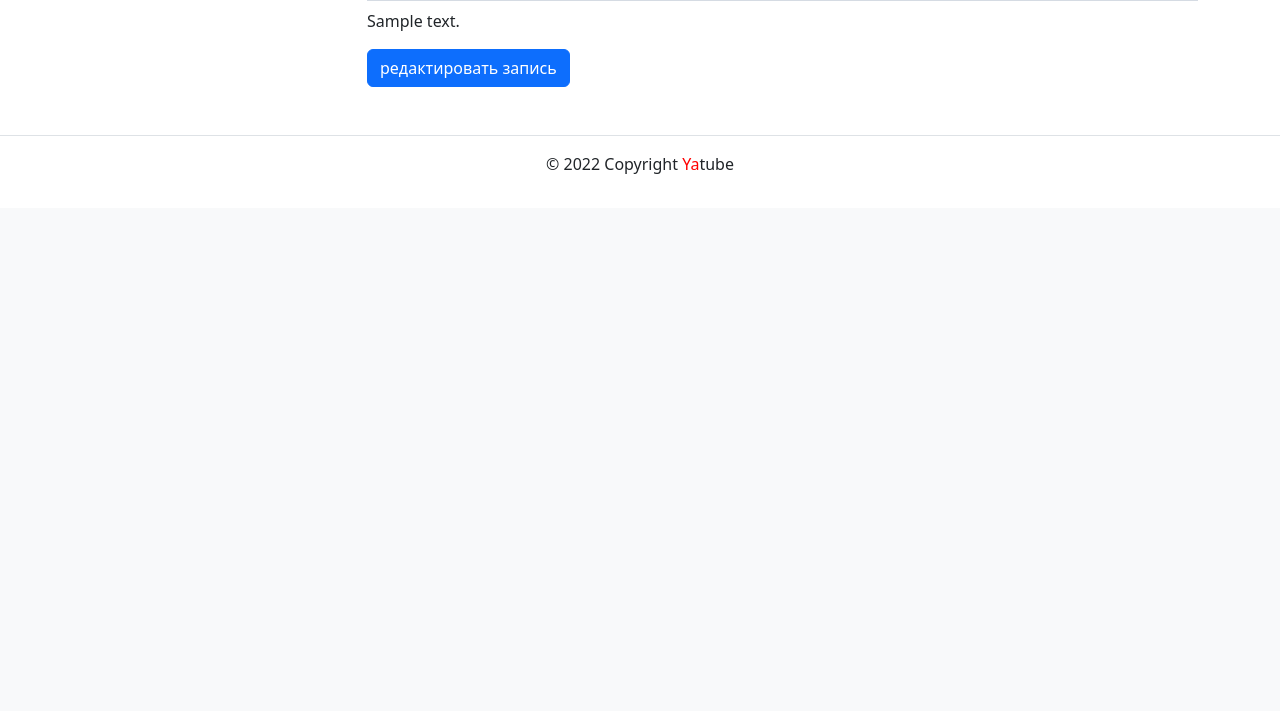
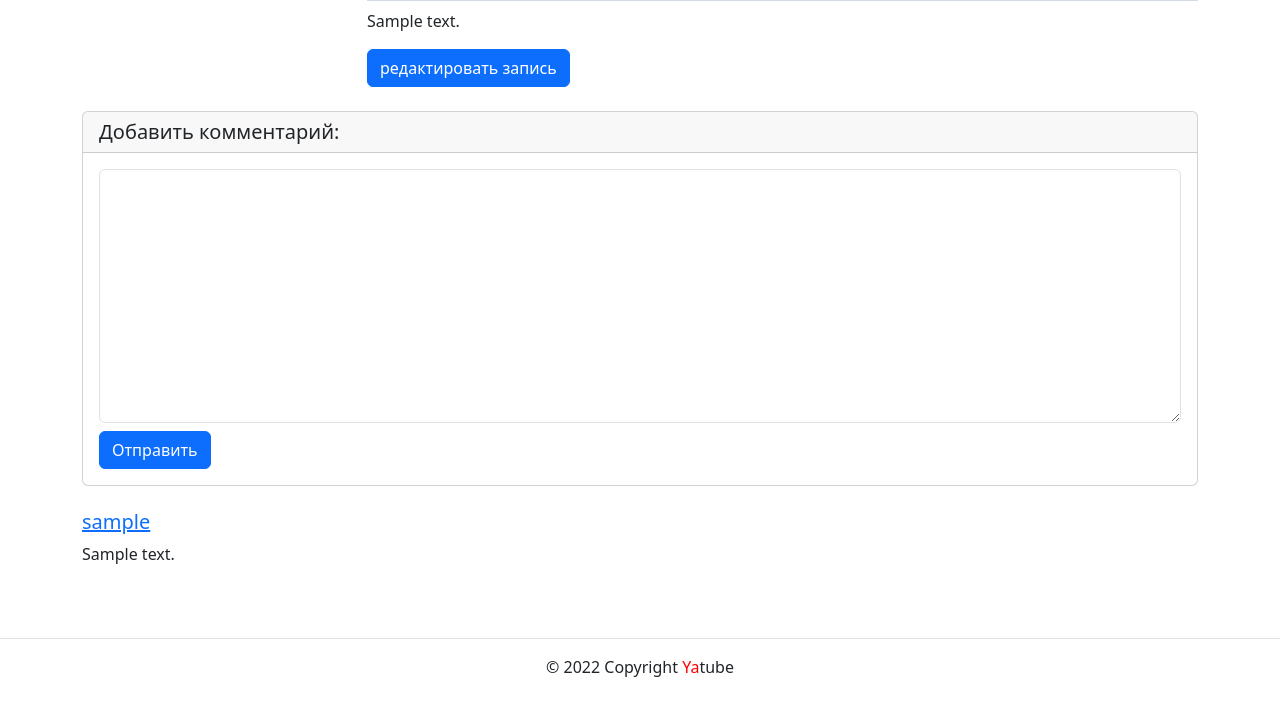
Before and after one commit to toycru/hw05_final, a Django app: page /posts/1/ in a window 1280 px wide. Shown: the part 734-1445 px from the top of the page. Before the commit the page ends 908 px from the top, so only its background shows below. Run offline with Django 3.2, Linux system fonts and the light colour scheme; a user stored in the database is signed in; tables that the repository leaves empty hold one stand-in row (values such as "Sample post"); grey boxes marked "Sample" are stand-in pictures; some libraries are stand-ins or nearby versions.

Commit message:
Yatube v6.4 comments

```diff
--- a/yatube/posts/forms.py
+++ b/yatube/posts/forms.py
@@ -1,5 +1,5 @@
 from django import forms
-from .models import Post
+from .models import Post, Comment
 
 
 class PostForm(forms.ModelForm):
@@ -8,12 +8,9 @@ class PostForm(forms.ModelForm):
         model = Post
         # укажем, какие поля должны быть видны в форме и в каком порядке
         fields = ('group', 'text', 'image')
-        labels = {
-            # Переназначено в /models.py
-            # 'text': 'Текст поста',
-            # 'group': 'Группа',
-        }
-        help_texts = {
-            # 'text': 'Текст нового поста',
-            # 'group': 'Группа, к которой будет относиться пост',
-        }
+
+
+class CommentForm(forms.ModelForm):
+    class Meta:
+        model = Comment
+        fields = ('text',)
--- a/yatube/posts/views.py
+++ b/yatube/posts/views.py
@@ -1,8 +1,8 @@
 from django.contrib.auth import get_user_model
 from django.contrib.auth.decorators import login_required
 from django.shortcuts import redirect, render, get_object_or_404
-from .models import Post, Group
-from .forms import PostForm
+from .models import Post, Group, Comment
+from .forms import PostForm, CommentForm
 from .paginator import make_paginator
 User = get_user_model()
 
@@ -46,9 +46,13 @@ def post_detail(request, post_id):
     """View-функция для отображения одной записи"""
     post = get_object_or_404(Post, pk=post_id)
     count_posts = post.author.posts.count()
+    comments = Comment.objects.filter(post=post)
+    form = CommentForm(request.POST or None)
     context = {
         'post': post,
         'count_posts': count_posts,
+        'form': form,
+        'comments': comments,
     }
     return render(request, 'posts/post_detail.html', context)
 
@@ -95,12 +99,11 @@ def post_edit(request, post_id):
 
 @login_required
 def add_comment(request, post_id):
-    # Получите пост
-    """form = CommentForm(request.POST or None)
+    post = get_object_or_404(Post, pk=post_id)
+    form = CommentForm(request.POST or None)
     if form.is_valid():
         comment = form.save(commit=False)
         comment.author = request.user
         comment.post = post
         comment.save()
-    return redirect('posts:post_detail', post_id=post_id) """
-    pass
+    return redirect('posts:post_detail', post_id=post_id)
--- /dev/null
+++ b/yatube/templates/posts/includes/comments.html
@@ -0,0 +1,31 @@
+{% load user_filters %}
+
+{% if user.is_authenticated %}
+  <div class="card my-4">
+    <h5 class="card-header">Добавить комментарий:</h5>
+    <div class="card-body">
+      <form method="post" action="{% url 'posts:add_comment' post.id %}">
+        {% csrf_token %}
+        <div class="form-group mb-2">
+          {{ form.text|addclass:"form-control" }}
+        </div>
+        <button type="submit" class="btn btn-primary">Отправить</button>
+      </form>
+    </div>
+  </div>
+{% endif %}
+
+{% for comment in comments %}
+  <div class="media mb-4">
+    <div class="media-body">
+      <h5 class="mt-0">
+        <a href="{% url 'posts:profile' comment.author.username %}">
+          {{ comment.author.username }}
+        </a>
+      </h5>
+        <p>
+         {{ comment.text }}
+        </p>
+      </div>
+    </div>
+{% endfor %}
--- a/yatube/templates/posts/post_detail.html
+++ b/yatube/templates/posts/post_detail.html
@@ -46,6 +46,7 @@
           </a>
         </article>
       </div>
+      {% include 'posts/includes/comments.html' %}
 
 
 
```
Also changed, not shown: yatube/posts/tests/test_forms.py (+34 -1 lines), yatube/posts/tests/test_urls.py (+11 -2 lines), yatube/templates/users/signup1.html (deleted, +0 -11 lines).
